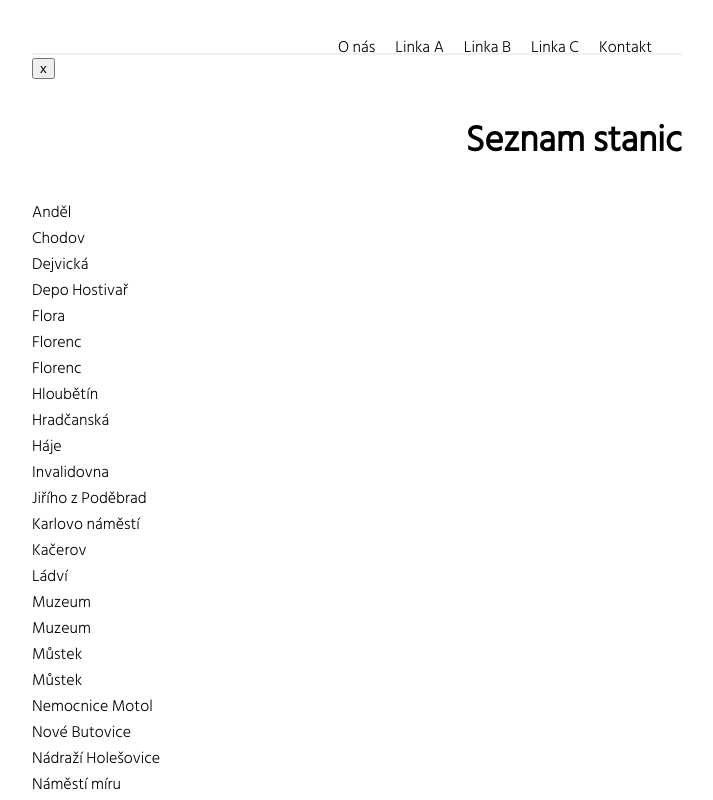
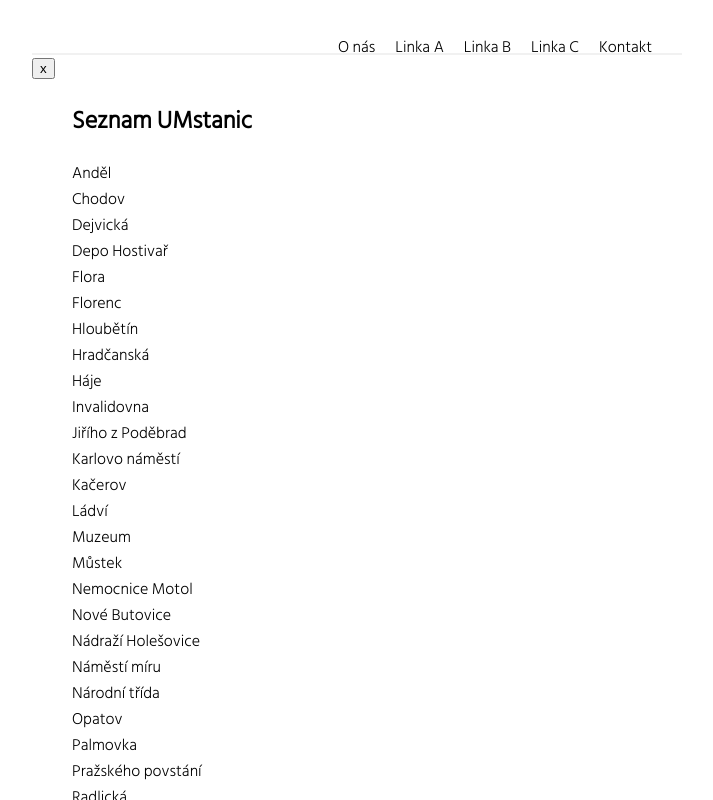
Before and after one commit to hrafil/UMetra_next.js, a Next.js app: page /stations in a window 1280 px wide. Shown: the top 800 px of the page, without its empty margins (283-996 px from the left). Built offline with nearby package versions, Linux system fonts and the light colour scheme.

Commit message:
Kompletni vypis stanic

```diff
--- a/pages/stations.js
+++ b/pages/stations.js
@@ -1,8 +1,8 @@
-// import { getStationB } from '../lib/stationB';
 import lineA from '../data/listA.json';
 import lineB from '../data/listB.json';
 import lineC from '../data/listC.json';
 import Link from 'next/link';
+import styles from '../styles/Stations.module.css';
 
 const Stations = () => {
   const stationAFull = lineA.filter((station) => station.artworks);
@@ -18,28 +18,28 @@ const Stations = () => {
 
   const allStation = stationABC.sort();
 
-  console.log(allStation);
+  stationABC.splice(stationABC.indexOf('Můstek'), 1);
+  stationABC.splice(stationABC.indexOf('Florenc'), 1);
+  stationABC.splice(stationABC.indexOf('Muzeum'), 1);
 
   return (
-    <>
-      <h2>Seznam stanic</h2>
+    <div className={styles.container}>
+      <h2 className={styles.title}>Seznam UMstanic</h2>
       {allStation.map((station) => (
         <div key={station}>
-          {station}
-          {/* <Link href={`/line-a/${station}`}>{station}</Link> */}
+          {justStationA.includes(station) ? (
+            <Link href={`/line-a/${station}`}>{station}</Link>
+          ) : justStationB.includes(station) ? (
+            <Link href={`/line-b/${station}`}>{station}</Link>
+          ) : justStationC.includes(station) ? (
+            <Link href={`/line-c/${station}`}>{station}</Link>
+          ) : (
+            ''
+          )}
         </div>
       ))}
-    </>
+    </div>
   );
 };
 
 export default Stations;
-
-// export const getStaticProps = () => {
-//   const stationBList = getStationB();
-//   return {
-//     props: {
-//       lines: stationBList,
-//     },
-//   };
-// };
--- /dev/null
+++ b/styles/Stations.module.css
@@ -0,0 +1,15 @@
+.container {
+  padding: 0 40px;
+  text-align: left;
+  /* display: flex; */
+  flex-wrap: wrap;
+}
+
+.title {
+  text-align: left;
+  font-size: 24px;
+}
+
+.text {
+  font-size: 16px;
+}
```
